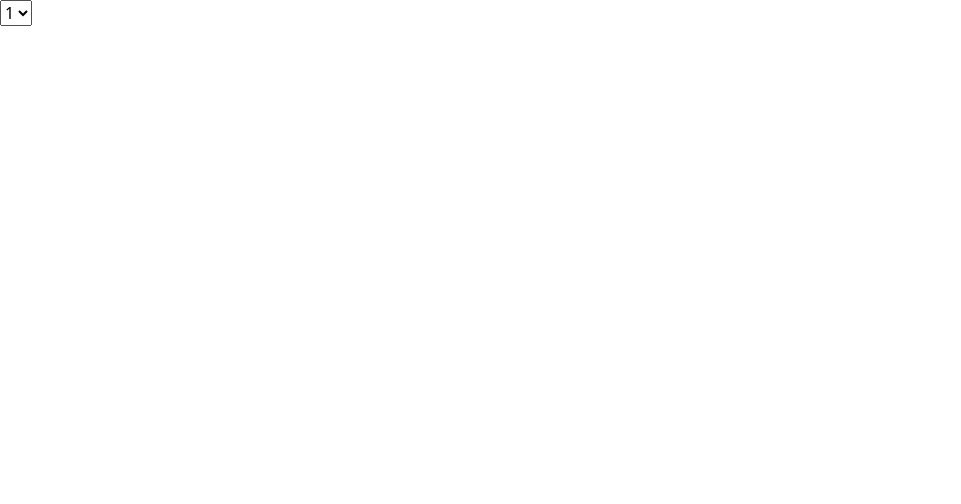
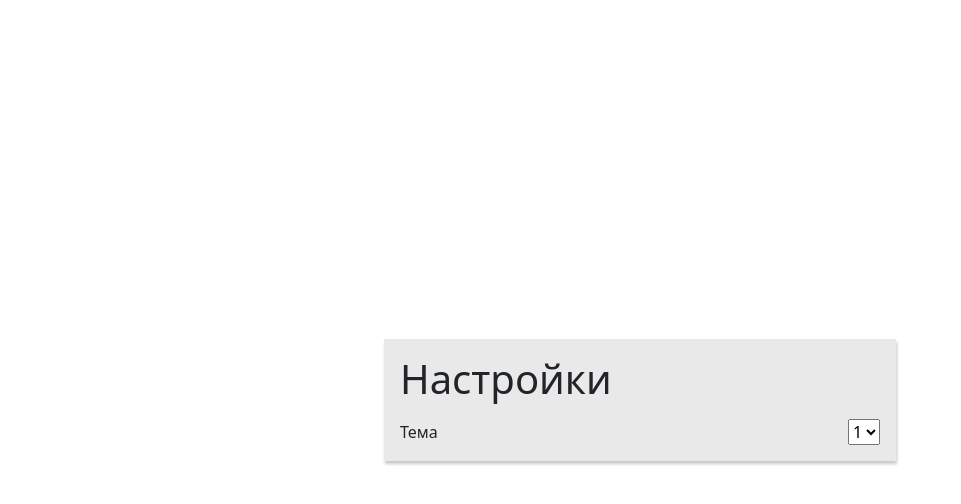
Before and after one commit to vladcheck/sis-math-website, a React (Vite) app: page / in a window 1280 px wide. Shown: the top 504 px of the page, without its empty margins (0-961 px from the left). Built offline with nearby package versions, Linux system fonts and the light colour scheme.

Commit message:
Setup  menu UI

```diff
--- a/index.html
+++ b/index.html
@@ -3,6 +3,7 @@
   <head>
     <meta charset="UTF-8" />
     <link rel="icon" type="image/svg+xml" href="/vite.svg" />
+    <link rel="stylesheet" href="./src/App.css">
     <meta name="viewport" content="width=device-width, initial-scale=1.0" />
     <title>Math generator</title>
   </head>
--- a/src/App.css
+++ b/src/App.css
@@ -4,4 +4,30 @@
   box-sizing: border-box;
 }
 
+body {
+  display: flex;
+  flex-direction: column;
+  justify-content: center;
+  align-items: center;
+  width: 100vw;
+  height: 100vh;
+}
+
+.horizontal {
+  width: 100%;
+  display: flex;
+  justify-content: space-between;
+  align-items: center;
+}
+
+.menu {
+  display: flex;
+  flex-direction: column;
+  gap: 0.5rem;
+  width: clamp(300px, 40vw, 600px);
+  padding: 1rem;
+  background-color: rgb(233, 233, 233);
+  box-shadow: 1px 3px 3px rgb(200, 200, 200);
+}
+
 /*# sourceMappingURL=App.css.map */
--- a/src/App.sass
+++ b/src/App.sass
@@ -2,3 +2,26 @@
 	padding: 0
 	margin: 0
 	box-sizing: border-box
+
+body
+	display: flex
+	flex-direction: column
+	justify-content: center
+	align-items: center
+	width: 100vw
+	height: 100vh
+
+.horizontal
+	width: 100%
+	display: flex
+	justify-content: space-between
+	align-items: center
+
+.menu
+	display: flex
+	flex-direction: column
+	gap: 0.5rem
+	width: clamp(300px,40vw,600px)
+	padding: 1rem
+	background-color: rgb(233, 233, 233)
+	box-shadow: 1px 3px 3px rgb(200, 200, 200)
--- a/src/App.tsx
+++ b/src/App.tsx
@@ -1,16 +1,18 @@
 import InputSet from "./components/InputSet";
-import InputSelect from "./components/inputSelect";
+import InputSelect from "./components/InputSelect";
 
 export default function App() {
   return (
-    <>
-      <InputSet classes="horizontal">
+    <main className="menu">
+      <h1>Настройки</h1>
+      <InputSet>
+        <label htmlFor="topic">Тема</label>
         <InputSelect name="topic" id="topic">
           <option value="1">1</option>
           <option value="2">2</option>
           <option value="3">3</option>
         </InputSelect>
       </InputSet>
-    </>
+    </main>
   );
 }
--- a/src/components/InputSet.tsx
+++ b/src/components/InputSet.tsx
@@ -1,12 +1,16 @@
 import { ReactNode } from "react";
 
 interface Props {
-  classes: string;
   children: ReactNode;
+  vertical?: boolean;
 }
 
-const InputSet = ({ classes, children }: Props) => {
-  return <div className={"input-set, " + classes}>{children}</div>;
+const InputSet = ({ vertical, children }: Props) => {
+  return (
+    <div className={`input-set ${vertical ? "vertical" : "horizontal"}`}>
+      {children}
+    </div>
+  );
 };
 
 export default InputSet;
```
Also changed, not shown: 1 other file (tests, documents, lock files or other folders).
